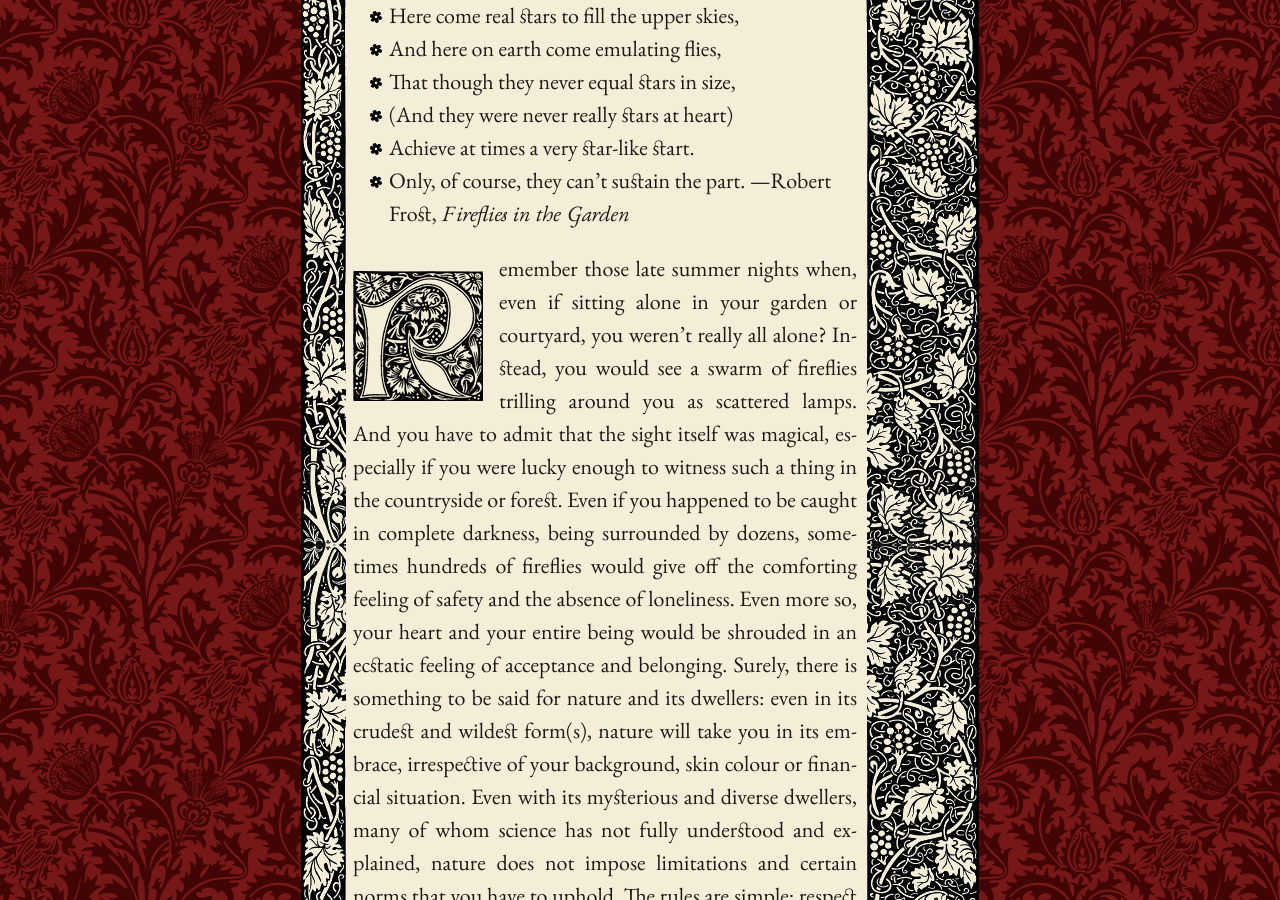
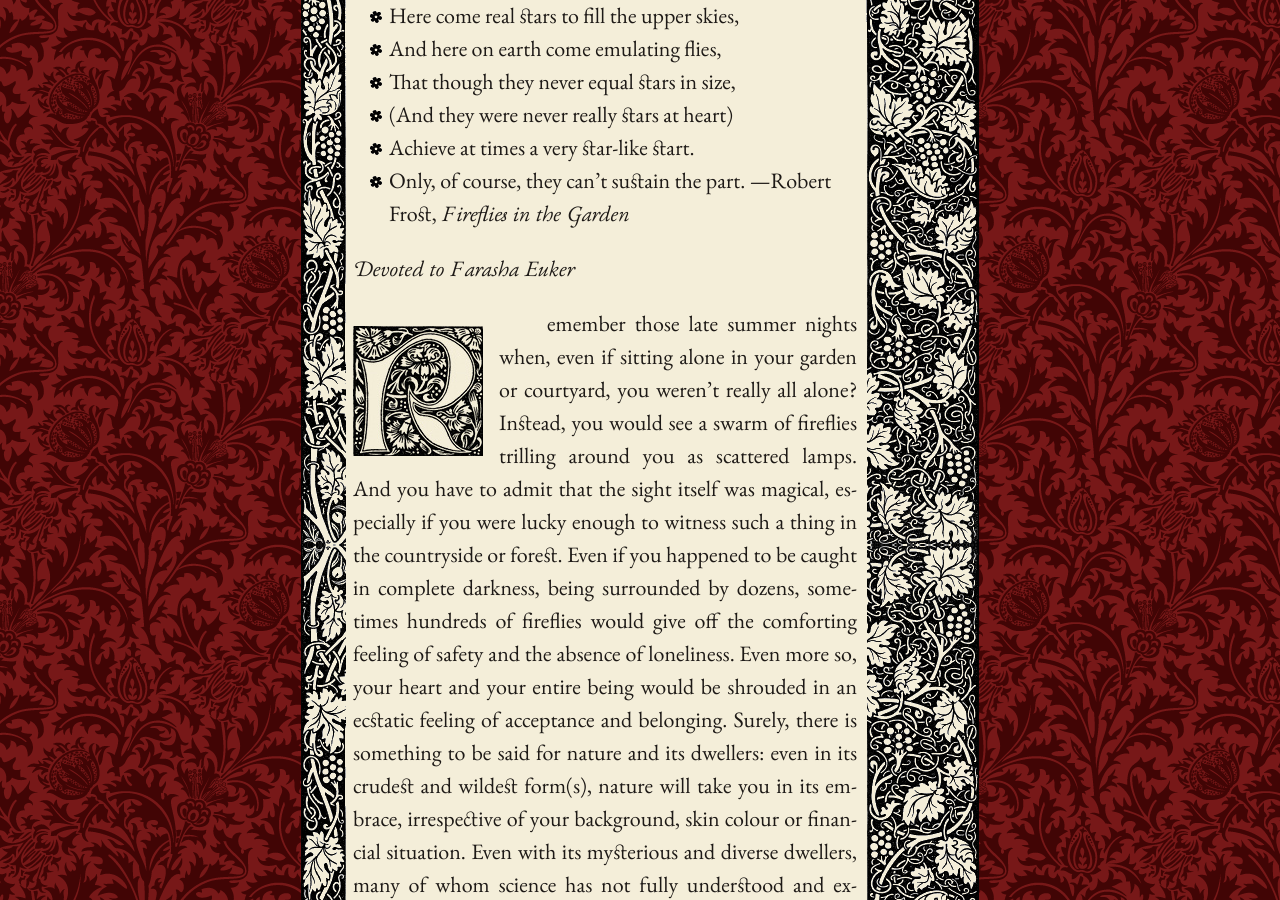
Before and after one commit to mpasovic/majapasovic.org, a Jekyll site: the page built from _posts/2016-07-06-a-lamenting-song-for-fireflies-progressive-destruction-of-the-environment-and-its-consequences.md, in a window 1280 px wide and 900 px high, scrolled down 442 px. Built offline with Jekyll 4.4.1, drawn with Linux system fonts in a browser that asks for light colours; nearby versions of some CDN libraries.

Commit message:
Updated 2016-07-06-a-lamenting-song-for-fireflies-progressive-destruction-of-the-environment-and-its-consequences.md

```diff
--- a/_posts/2016-07-06-a-lamenting-song-for-fireflies-progressive-destruction-of-the-environment-and-its-consequences.md
+++ b/_posts/2016-07-06-a-lamenting-song-for-fireflies-progressive-destruction-of-the-environment-and-its-consequences.md
@@ -15,6 +15,8 @@ title: >-
 - Achieve at times a very star-like start.
 - Only, of course, they can't sustain the part. —Robert Frost, *Fireflies in the Garden*
 
+*Devoted to Farasha Euker*
+
 <span class="versal r9">R</span>emember those late summer nights when, even if sitting alone in your garden or courtyard, you weren't really all alone? Instead, you would see a swarm of fireflies trilling around you as scattered lamps. And you have to admit that the sight itself was magical, especially if you were lucky enough to witness such a thing in the countryside or forest. Even if you happened to be caught in complete darkness, being surrounded by dozens, sometimes hundreds of fireflies would give off the comforting feeling of safety and the absence of loneliness. Even more so, your heart and your entire being would be shrouded in an ecstatic feeling of acceptance and belonging. Surely, there is something to be said for nature and its dwellers: even in its crudest and wildest form(s), nature will take you in its embrace, irrespective of your background, skin colour or financial situation. Even with its mysterious and diverse dwellers, many of whom science has not fully understood and explained, nature does not impose limitations and certain norms that you have to uphold. The rules are simple: respect your environment and what it offers, and stray away from destroying and eradicating that which is different or unbeknownst to your minds and senses. Perhaps the need to transform and tailor natural habitats and environments to our needs is precisely due to our fear of the unknown, the fear of non-conformity and coexistence with different species.
 
 ![firefly.jpg]({{site.baseurl}}/img/firefly.jpg)
```
